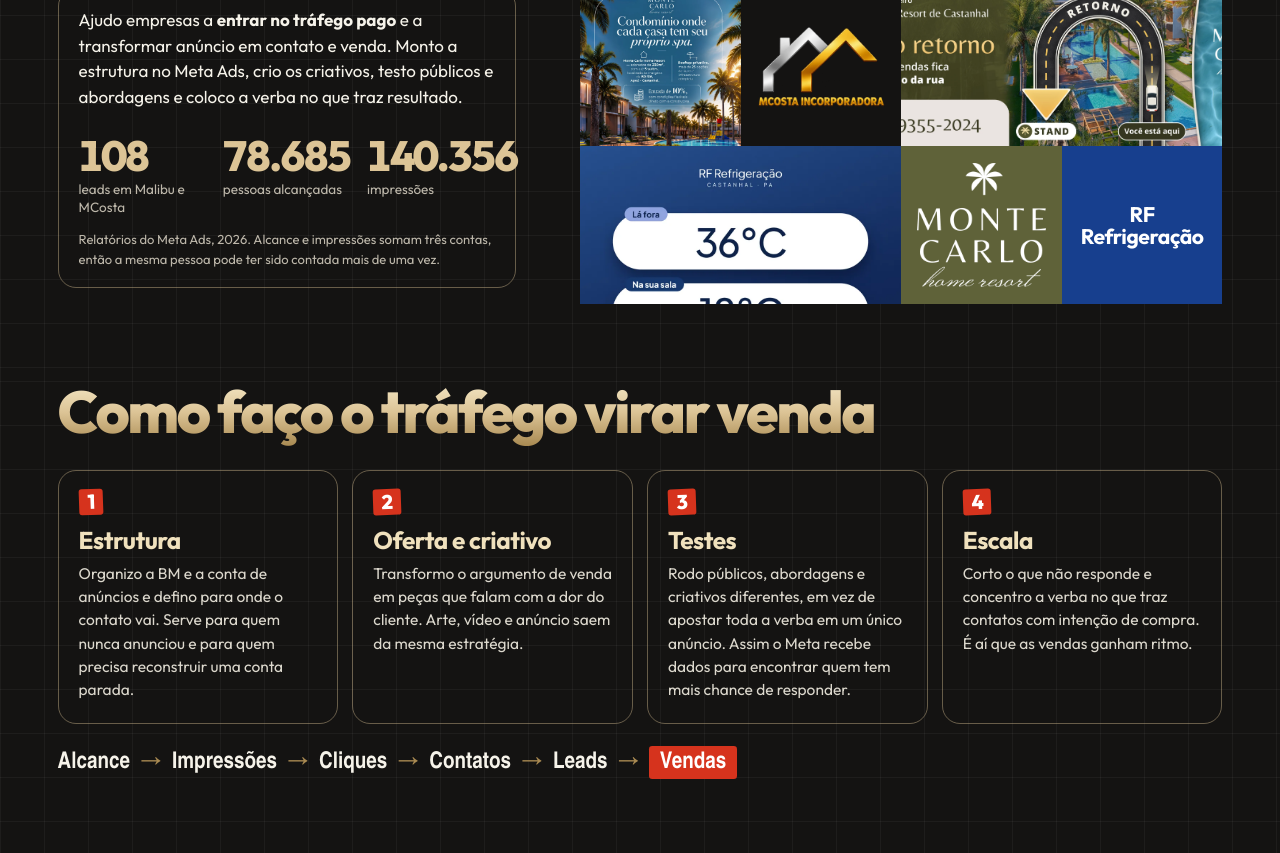
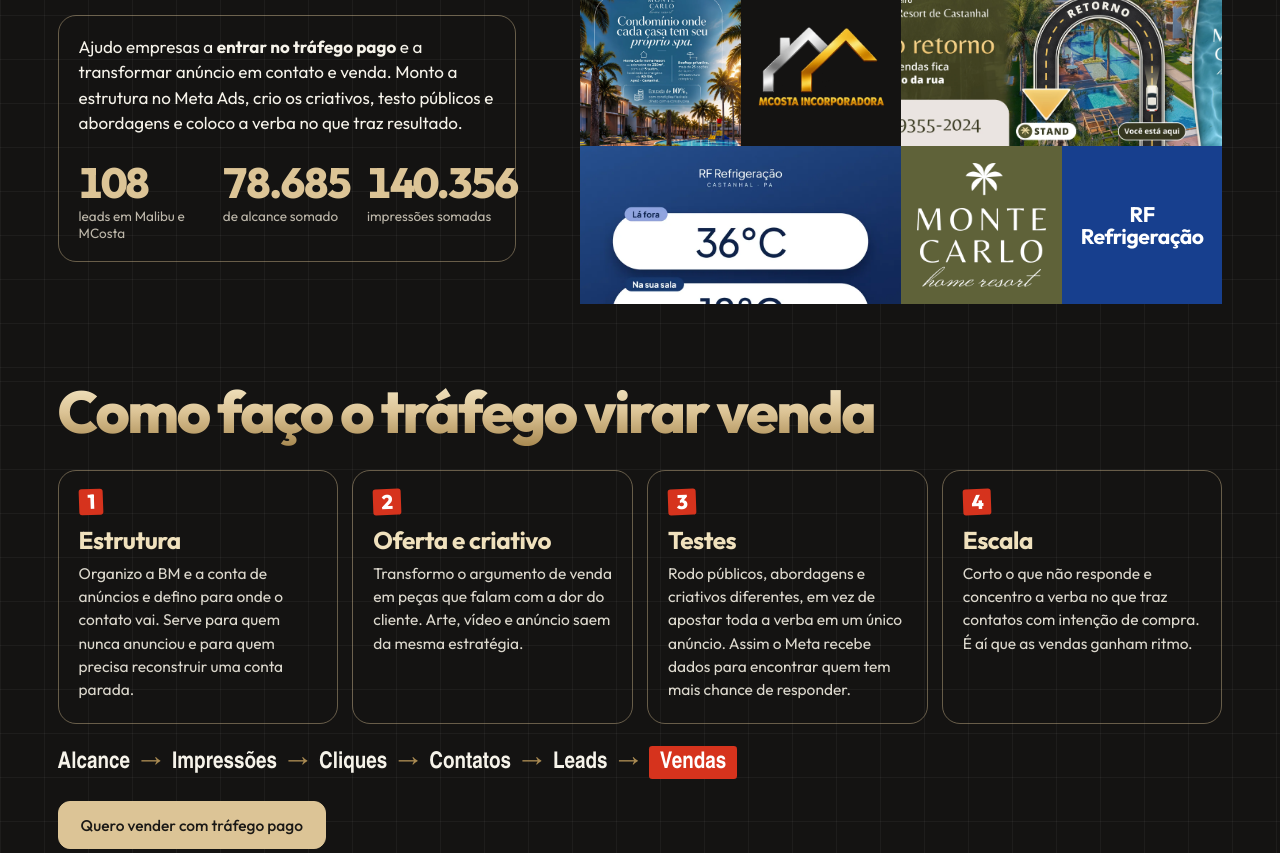
Before and after one commit to deivison01010/deivison01010.github.io, a plain HTML site: page index.html in a window 1280 px wide. Shown: the part 4352-5205 px from the top of the page. Drawn offline with Linux system fonts and the light colour scheme; a web font is replaced by a local one.

Commit message:
Remove a nota dos números e fortalece a seção Campanhas
Co-Authored-By: Claude Opus 5.5 <noreply@anthropic.com>

```diff
--- a/index.html
+++ b/index.html
@@ -117,7 +117,6 @@ img { max-width: 100%; }
 .indices dd { font: 800 clamp(30px, 3.3vw, 50px)/1 var(--titulo); letter-spacing: -.04em; color: var(--areia); font-variant-numeric: tabular-nums; }
 .indices dt { margin-top: 4px; font-size: 13.5px; line-height: 1.3; color: var(--apoio); }
 .indices div { display: flex; flex-direction: column-reverse; justify-content: flex-end; min-width: 0; }
-.fonte { margin-top: 14px; font-size: 13px; color: var(--apoio); }
 .painel { display: grid; grid-template-columns: repeat(4, minmax(0, 1fr)); grid-auto-rows: clamp(110px, 12.4vw, 190px); perspective: 1200px; }
 .painel a { position: relative; display: block; overflow: hidden; }
 .painel img { display: block; width: 100%; height: 100%; object-fit: cover; object-position: top; transition: transform .45s cubic-bezier(.2, .9, .3, 1); }
@@ -137,6 +136,7 @@ img { max-width: 100%; }
 .passos h3 { margin-top: 12px; font: 700 clamp(22px, 1.9vw, 27px)/1.1 var(--titulo); letter-spacing: -.02em; color: var(--areia-clara); }
 .passos p { margin-top: 8px; font-size: 15.5px; color: #dcd8cd; }
 .funil-linha { display: flex; flex-wrap: wrap; align-items: center; gap: 6px 12px; margin-top: 22px; font: 600 clamp(18px, 1.8vw, 25px)/1.2 var(--aba); }
+.metodo-cta { margin-top: 22px; }
 .funil-linha i { font-style: normal; color: var(--areia-escura); }
 .funil-linha b { padding: .1em .45em .14em; background: var(--vermelho); color: #fff; border-radius: .14em; font-weight: 700; }
 
@@ -411,10 +411,9 @@ dialog[open] { display: grid; grid-template-rows: auto minmax(0, 1fr); }
         <p>Ajudo empresas a <b>entrar no tráfego pago</b> e a transformar anúncio em contato e venda. Monto a estrutura no Meta Ads, crio os criativos, testo públicos e abordagens e coloco a verba no que traz resultado.</p>
         <dl class="indices">
           <div><dt>leads em Malibu e MCosta</dt><dd data-conta="108">108</dd></div>
-          <div><dt>pessoas alcançadas</dt><dd data-conta="78685">78.685</dd></div>
-          <div><dt>impressões</dt><dd data-conta="140356">140.356</dd></div>
+          <div><dt>de alcance somado</dt><dd data-conta="78685">78.685</dd></div>
+          <div><dt>impressões somadas</dt><dd data-conta="140356">140.356</dd></div>
         </dl>
-        <p class="fonte">Relatórios do Meta Ads, 2026. Alcance e impressões somam três contas, então a mesma pessoa pode ter sido contada mais de uma vez.</p>
       </div>
     </div>
     <div class="painel" id="painel">
@@ -439,6 +438,7 @@ dialog[open] { display: grid; grid-template-rows: auto minmax(0, 1fr); }
       <li data-sobe><span class="etiqueta">4</span><h3>Escala</h3><p>Corto o que não responde e concentro a verba no que traz contatos com intenção de compra. É aí que as vendas ganham ritmo.</p></li>
     </ol>
     <p class="funil-linha" data-sobe aria-label="O que eu acompanho: alcance, impressões, cliques, contatos, leads e vendas"><span>Alcance</span><i>→</i><span>Impressões</span><i>→</i><span>Cliques</span><i>→</i><span>Contatos</span><i>→</i><span>Leads</span><i>→</i><b>Vendas</b></p>
+    <a class="botao cheio metodo-cta" href="https://wa.me/5591992855025" target="_blank" rel="noopener" data-sobe>Quero vender com tráfego pago</a>
   </section>
 
   <article class="marca malibu faixa" id="malibu">
@@ -451,7 +451,7 @@ dialog[open] { display: grid; grid-template-rows: auto minmax(0, 1fr); }
         <dl class="caso">
           <div><dt>Desafio</dt><dd>Abrir o pré-lançamento em Salinópolis, PA, e formar uma base de interessados para o time comercial.</dd></div>
           <div><dt>Estratégia</dt><dd>Anúncios de geração de leads a partir de uma dor real: quem compra para veranear usa o imóvel um mês e paga as contas o ano todo. A resposta é o <b>pool de locação</b>. A frequência ficou em 1,80, sem cansar o mesmo público.</dd></div>
-          <div><dt>Resultado</dt><dd>71 pessoas interessadas entraram no funil comercial, com dados para otimizar públicos e criativos nas próximas etapas.</dd></div>
+          <div><dt>Resultado</dt><dd>71 pessoas interessadas no funil comercial, ainda no pré-lançamento.</dd></div>
         </dl>
         <dl class="ficha">
           <div><dt>leads gerados</dt><dd data-conta="71">71</dd></div>
@@ -484,7 +484,7 @@ dialog[open] { display: grid; grid-template-rows: auto minmax(0, 1fr); }
         <dl class="caso">
           <div><dt>Desafio</dt><dd>Colocar a incorporadora de Castanhal, PA, para gerar contatos com anúncios, vendendo um sistema pouco conhecido, o painel <b>Lightwall®</b>.</dd></div>
           <div><dt>Estratégia</dt><dd>Três campanhas de geração de leads, com a maior parte da verba na que entregava mais alcance. O conteúdo leva a pessoa um passo de cada vez, sempre com a obra real como prova.</dd></div>
-          <div><dt>Resultado</dt><dd>37 novos contatos em 19 dias, formando a base para identificar quais anúncios e públicos trazem as melhores oportunidades.</dd></div>
+          <div><dt>Resultado</dt><dd>37 novos contatos em 19 dias, já na largada dos anúncios.</dd></div>
         </dl>
         <ul class="funil">
           <li><b>Alcance</b> O que tem dentro dessa parede?</li>
@@ -522,7 +522,7 @@ dialog[open] { display: grid; grid-template-rows: auto minmax(0, 1fr); }
         <dl class="caso">
           <div><dt>Desafio</dt><dd>A conta do condomínio em Apeú, Castanhal, PA, vinha de baixa entrega depois de uma troca de contato, e o Meta tinha dificuldade para encontrar quem responderia aos anúncios.</dd></div>
           <div><dt>Estratégia</dt><dd><b>Reestruturei a BM</b> com seis campanhas e criativos variados, em vez de concentrar tudo em um anúncio, para o Meta voltar a receber sinais. O outdoor reforça a oferta na estrada.</dd></div>
-          <div><dt>Resultado</dt><dd>A distribuição voltou: quase 49 mil pessoas alcançadas. O próximo passo é concentrar a verba nas campanhas que trazem mais contatos.</dd></div>
+          <div><dt>Resultado</dt><dd>Conta de volta ao jogo: quase 49 mil pessoas alcançadas e seis campanhas no ar.</dd></div>
         </dl>
         <dl class="ficha">
           <div><dt>pessoas alcançadas</dt><dd data-conta="48720">48.720</dd></div>
```
